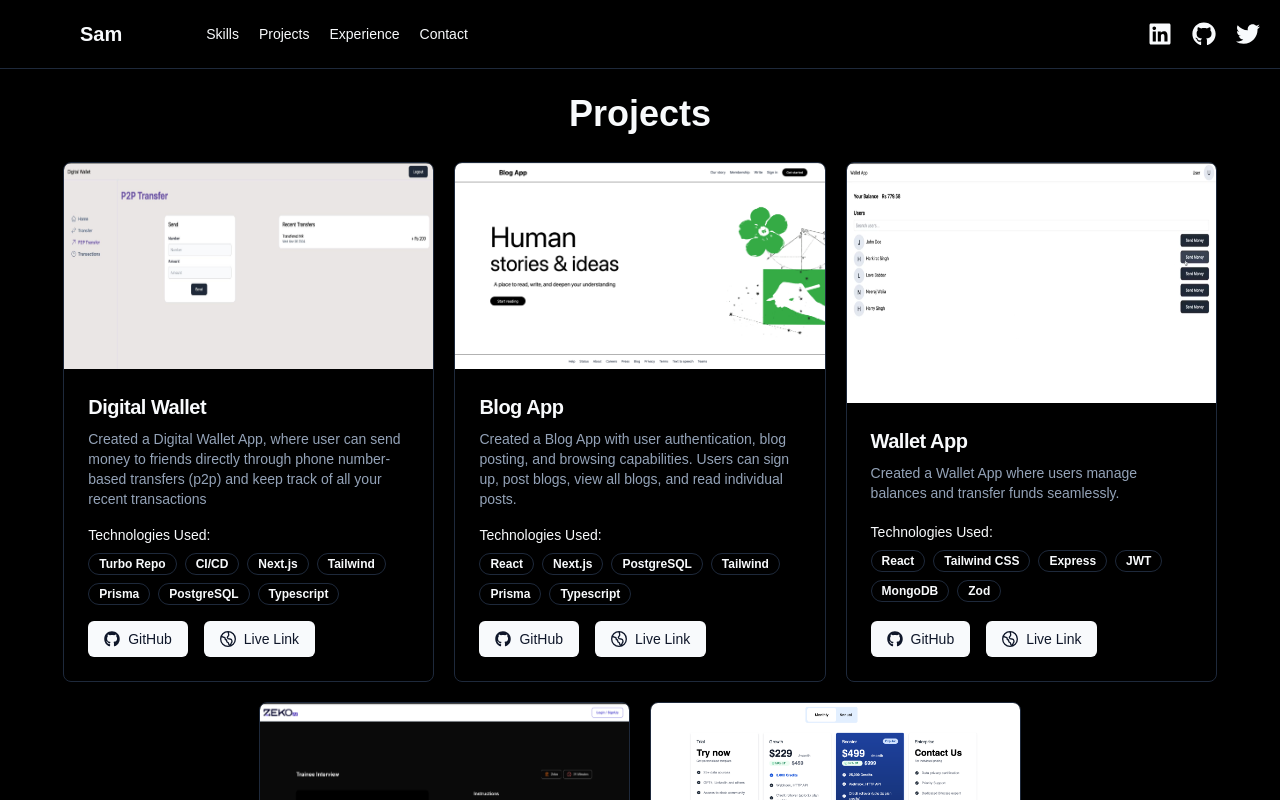
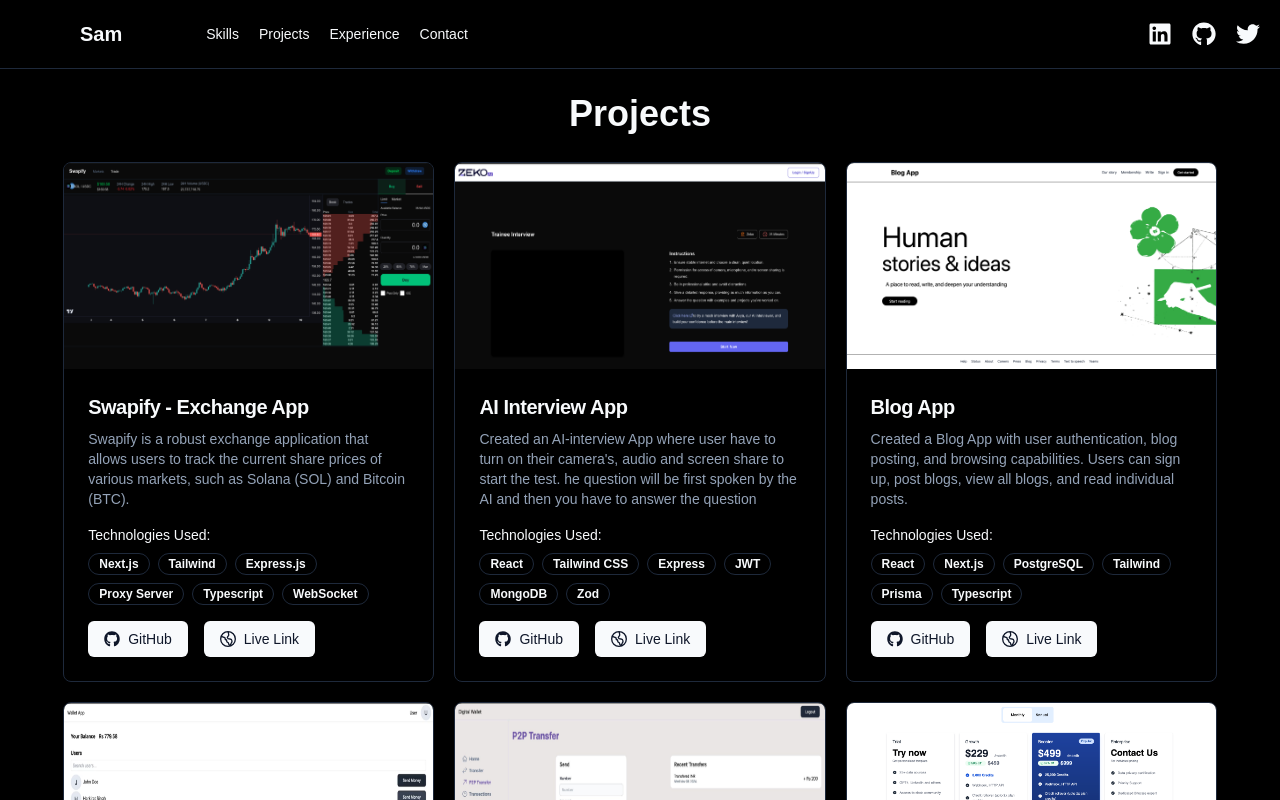
Before and after one commit to SamarthRajput/SamarthRajput.github.io, a Next.js app: page /projects in a window 1280 px wide. Shown: the top 800 px of the page. Built offline with nearby package versions, Linux system fonts and the light colour scheme.

Commit message:
added exchange app project

```diff
--- a/app/projects/page.tsx
+++ b/app/projects/page.tsx
@@ -6,12 +6,19 @@ import ProjectCard from "@/components/Project/Projectcard";
 
 const ProjectsData = [
     {
-      title: "Digital Wallet",
-      description: "Created a Digital Wallet App, where user can send money to friends directly through phone number-based transfers (p2p) and keep track of all your recent transactions",
-      tags: ["Turbo Repo", "CI/CD", "Next.js", "Tailwind", "Prisma", "PostgreSQL", "Typescript"],
-      githubLink: "https://github.com/SamarthRajput/DigitalWallet",
-      livelink: "",
-      imageUrl: "/digitalwallet.jpeg"
+    title: "Swapify - Exchange App",
+    description: "Swapify is a robust exchange application that allows users to track the current share prices of various markets, such as Solana (SOL) and Bitcoin (BTC).",
+    tags: ["Next.js", "Tailwind", "Express.js", "Proxy Server", "Typescript", "WebSocket"],
+    githubLink: "https://github.com/SamarthRajput/Exchange-app",
+    livelink: "https://swapify-seven.vercel.app/",
+    imageUrl: "/exchange.png"
+    },{
+        title: "AI Interview App",
+        description: "Created an AI-interview App where user have to turn on their camera's, audio and screen share to start the test. he question will be first spoken by the AI and then you have to answer the question",
+        tags: ["React", "Tailwind CSS", "Express", "JWT", "MongoDB", "Zod"],
+        githubLink: "https://github.com/SamarthRajput/ai-interview-app",
+        livelink: "https://ai-interview-app-seven.vercel.app/",
+        imageUrl: "/aiinterview.png"
     },
     {
       title: "Blog App",
@@ -28,14 +35,13 @@ const ProjectsData = [
       githubLink: "https://github.com/SamarthRajput/Wallet-App",
       livelink: "",
       imageUrl: "/walletapp.png"
-    },
-    {
-        title: "AI Interview App",
-        description: "Created an AI-interview App where user have to turn on their camera's, audio and screen share to start the test. he question will be first spoken by the AI and then you have to answer the question",
-        tags: ["React", "Tailwind CSS", "Express", "JWT", "MongoDB", "Zod"],
-        githubLink: "https://github.com/SamarthRajput/ai-interview-app",
-        livelink: "https://ai-interview-app-seven.vercel.app/",
-        imageUrl: "/aiinterview.png"
+    },{
+      title: "Digital Wallet",
+      description: "Created a Digital Wallet App, where user can send money to friends directly through phone number-based transfers (p2p) and keep track of all your recent transactions",
+      tags: ["Turbo Repo", "CI/CD", "Next.js", "Tailwind", "Prisma", "PostgreSQL", "Typescript"],
+      githubLink: "https://github.com/SamarthRajput/DigitalWallet",
+      livelink: "",
+      imageUrl: "/digitalwallet.jpeg"
     },
     {
         title: "Card UI Component",
--- a/components/Project/Projects.tsx
+++ b/components/Project/Projects.tsx
@@ -6,12 +6,12 @@ import Link from "next/link";
 
 export const ProjectsData = [
   {
-    title: "Digital Wallet",
-    description: "Created a Digital Wallet App, where user can send money to friends directly through phone number-based transfers (p2p) and keep track of all your recent transactions",
-    tags: ["Turbo Repo", "CI/CD", "Next.js", "Tailwind", "Prisma", "PostgreSQL", "Typescript"],
-    githubLink: "https://github.com/SamarthRajput/DigitalWallet",
-    livelink: "",
-    imageUrl: "/digitalwallet.jpeg"
+    title: "Swapify - Exchange App",
+    description: "Swapify is a robust exchange application that allows users to track the current share prices of various markets, such as Solana (SOL) and Bitcoin (BTC).",
+    tags: ["Next.js", "Tailwind", "Express.js", "Proxy Server", "Typescript", "WebSocket"],
+    githubLink: "https://github.com/SamarthRajput/Exchange-app",
+    livelink: "https://swapify-seven.vercel.app/",
+    imageUrl: "/exchange.png"
   },
   {
     title: "Blog App",
@@ -22,12 +22,12 @@ export const ProjectsData = [
     imageUrl: "/blogapp.png"
   },
   {
-    title: "Wallet App",
-    description: "Created a Wallet App where users manage balances and transfer funds seamlessly.",
+    title: "AI Interview App",
+    description: "Created an AI-interview App where user have to turn on their camera's, audio and screen share to start the test. he question will be first spoken by the AI and then you have to answer the question",
     tags: ["React", "Tailwind CSS", "Express", "JWT", "MongoDB", "Zod"],
-    githubLink: "https://github.com/SamarthRajput/Wallet-App",
-    livelink: "",
-    imageUrl: "/walletapp.png"
+    githubLink: "https://github.com/SamarthRajput/ai-interview-app",
+    livelink: "https://ai-interview-app-seven.vercel.app/",
+    imageUrl: "/aiinterview.png"
   }
 ] as const;
 
```
Also changed, not shown: public/exchange.png (added).
